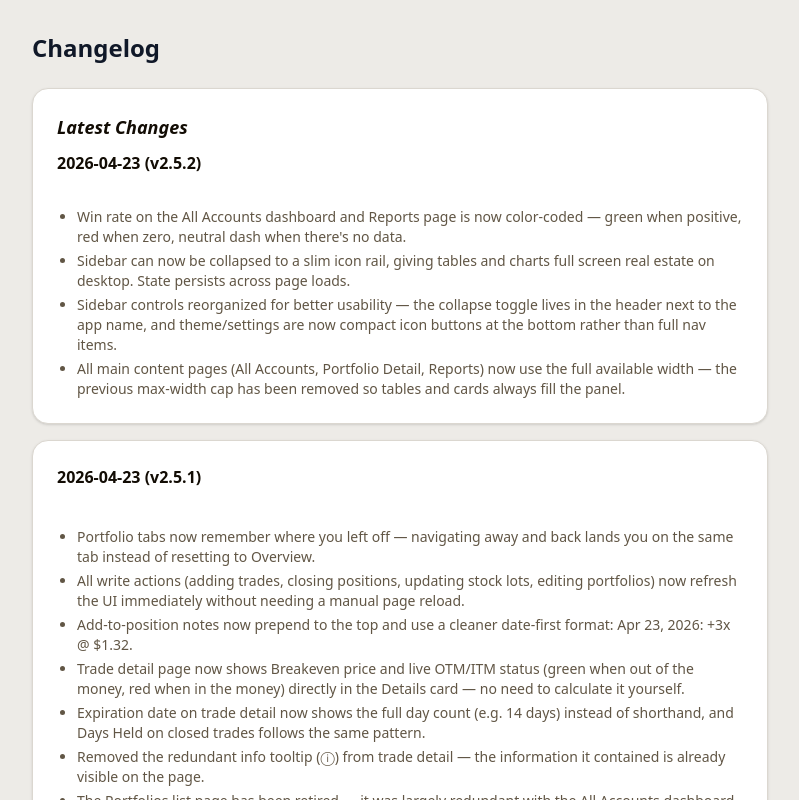
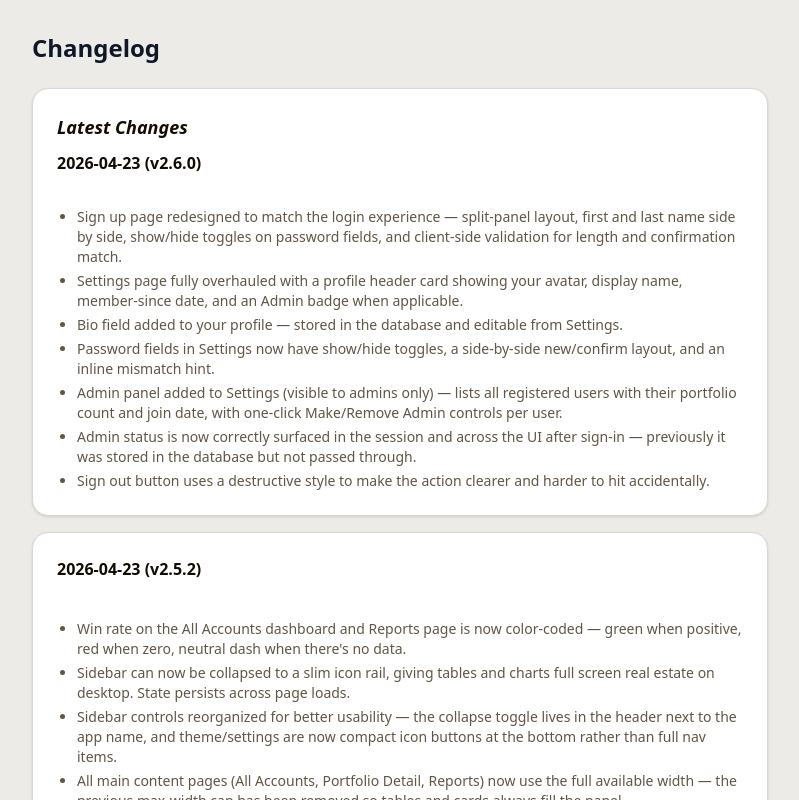
Before and after one commit to boostmx/wheel-strat-tracker, a Next.js app: page /changelog in a window 1280 px wide. Shown: the top 800 px of the page, without its empty margins (240-1039 px from the left). Built offline with nearby package versions, Linux system fonts and the light colour scheme; no server answers.

Commit message:
changelog updates

```diff
--- a/src/data/changelog.ts
+++ b/src/data/changelog.ts
@@ -5,6 +5,19 @@ export interface ChangelogEntry {
 }
 
 export const changelog: ChangelogEntry[] = [
+  {
+    date: "2026-04-23",
+    version: "v2.6.0",
+    highlights: [
+      "Sign up page redesigned to match the login experience — split-panel layout, first and last name side by side, show/hide toggles on password fields, and client-side validation for length and confirmation match.",
+      "Settings page fully overhauled with a profile header card showing your avatar, display name, member-since date, and an Admin badge when applicable.",
+      "Bio field added to your profile — stored in the database and editable from Settings.",
+      "Password fields in Settings now have show/hide toggles, a side-by-side new/confirm layout, and an inline mismatch hint.",
+      "Admin panel added to Settings (visible to admins only) — lists all registered users with their portfolio count and join date, with one-click Make/Remove Admin controls per user.",
+      "Admin status is now correctly surfaced in the session and across the UI after sign-in — previously it was stored in the database but not passed through.",
+      "Sign out button uses a destructive style to make the action clearer and harder to hit accidentally.",
+    ],
+  },
   {
     date: "2026-04-23",
     version: "v2.5.2",
```
